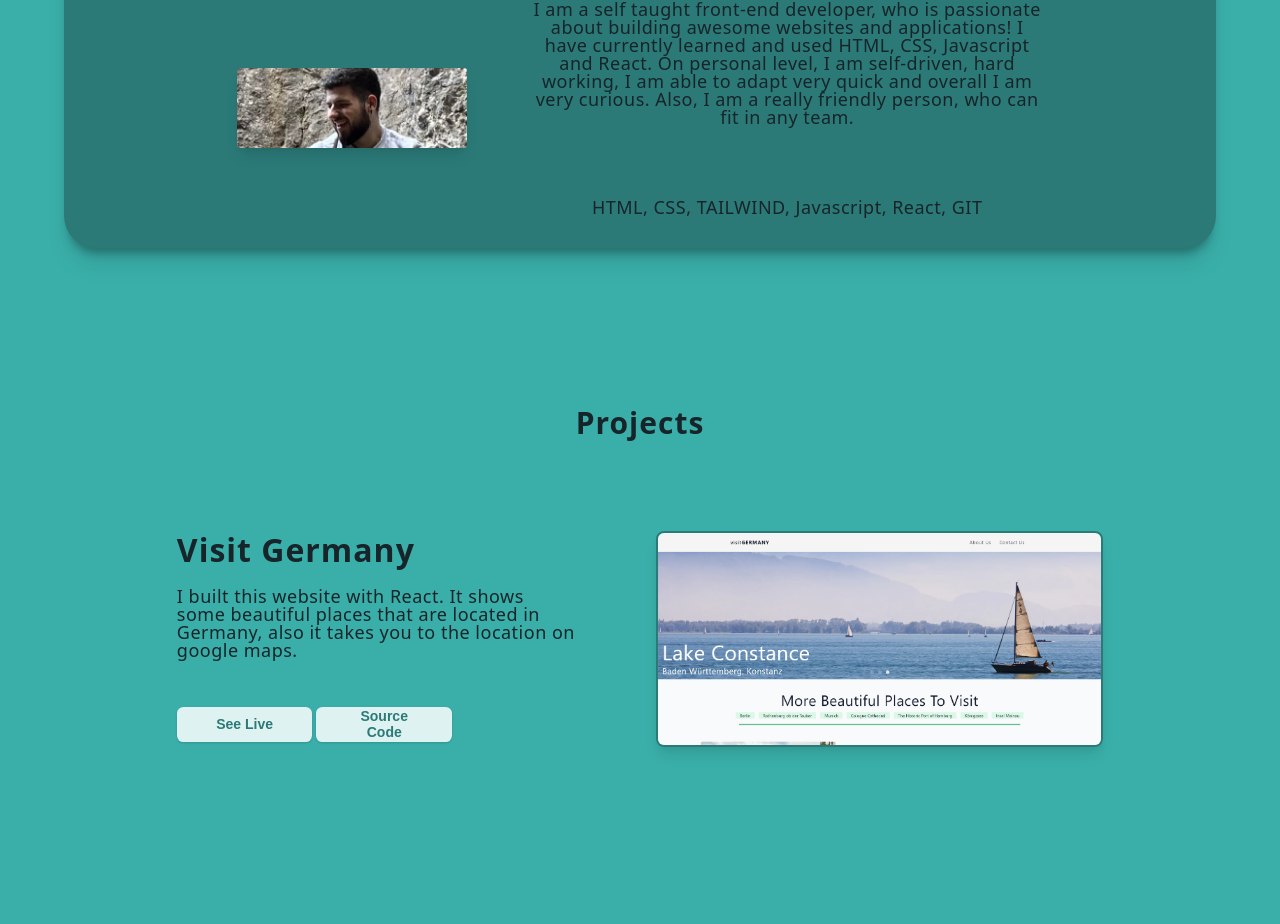
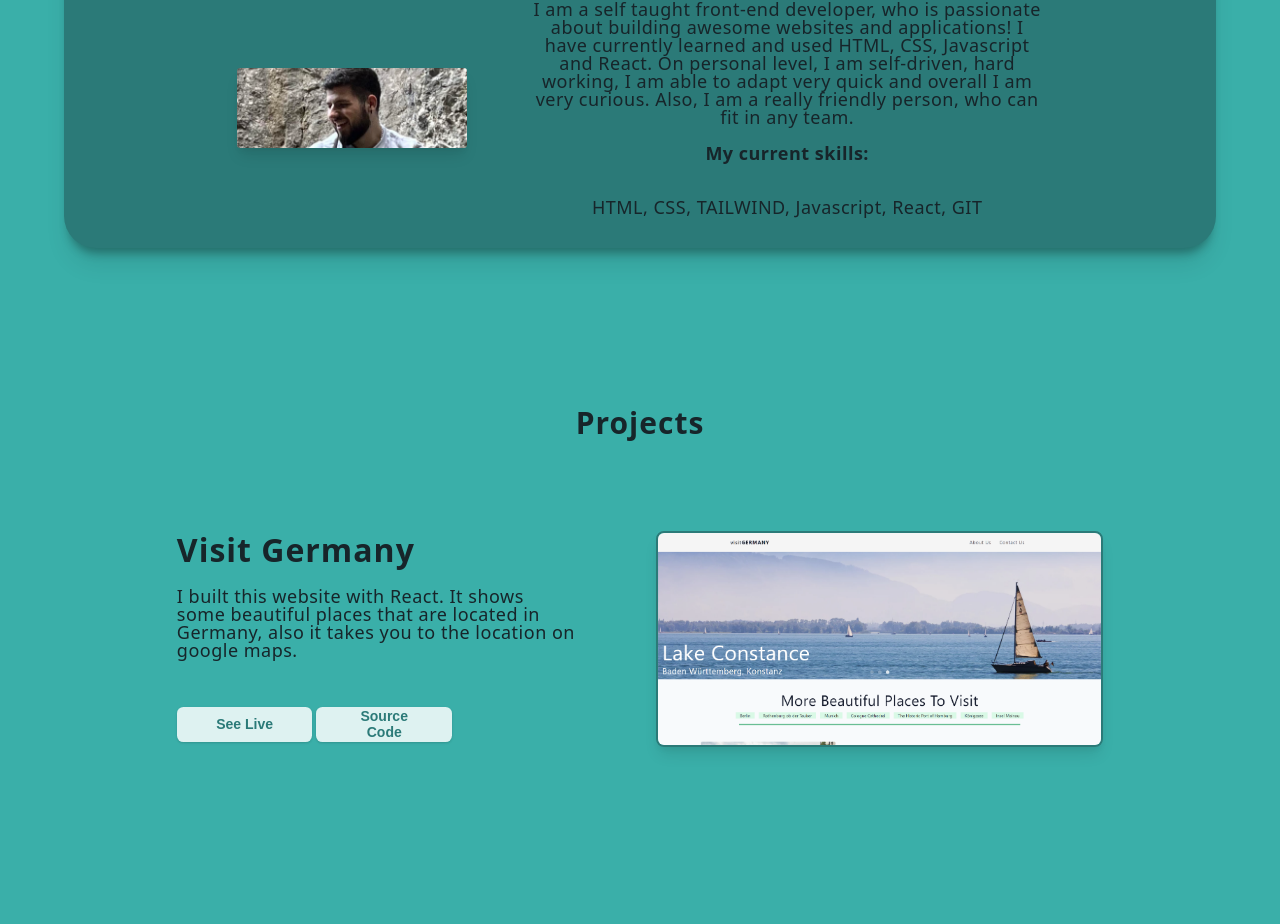
Before and after one commit to albertseiler/portfolio, a React (Vite) app: page / in a window 1280 px wide. Shown: the part 1027-1951 px from the top of the page. Built offline with nearby package versions, Linux system fonts and the light colour scheme.

Commit message:
Update More.jsx

```diff
--- a/src/components/More.jsx
+++ b/src/components/More.jsx
@@ -12,7 +12,7 @@ const More = forwardRef(function More(props, ref,) {
                 <p>I am a self taught front-end developer, who is passionate about building awesome websites and applications! I have currently learned and used HTML, CSS, Javascript and React. On personal level, I am self-driven, hard working, I am able to adapt very quick and overall I am very curious. Also, I am a really friendly person, who can fit in any team.
                     <br />
                     <br />
-                    <span className='myskills'> My current skills:</span>
+                    <div className='myskills'> My current skills:</div>
                     <br />
                     <br />
                     HTML, CSS, TAILWIND, Javascript, React, GIT
```
